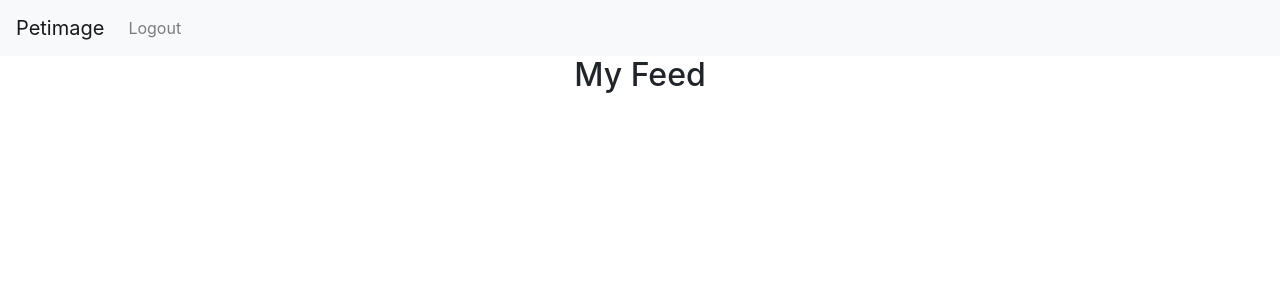
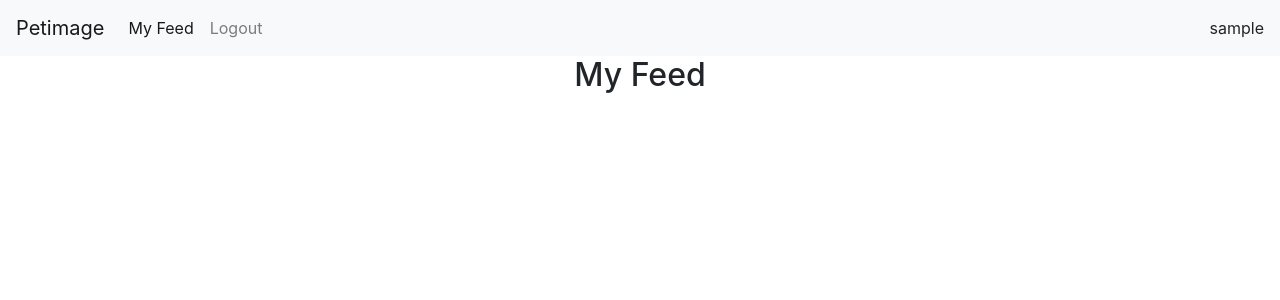
Before and after one commit to nancytaen/petimage, a Flask app: page /post/feed in a window 1280 px wide. Shown: the top 300 px of the page. Run offline with Flask 2, Linux system fonts and the light colour scheme; the visitor is signed in with stand-in values (Sample User, id 1); some libraries are stand-ins or nearby versions.

Commit message:
added user in navigation bar

```diff
--- a/application/navigation.py
+++ b/application/navigation.py
@@ -1,3 +1,6 @@
+from flask import session
+
+
 def top_level_nav(login=False, signup=False):
     """
     returns a list of pages to be displayed on navigation bar
@@ -11,9 +14,15 @@ def top_level_nav(login=False, signup=False):
             ]
 
 
-def logged_in_nav():
+def logged_in_nav(feed=False):
     """
     navigation bar content for logged in pages
     :return:
     """
-    return [{'name': 'Logout', 'url': '/logout', 'status': False}]
+    return [{'name': 'My Feed', 'url': '/post/feed', 'status': feed},
+            {'name': 'Logout', 'url': '/logout', 'status': False}]
+
+
+def logged_in_user():
+    return {'username': session['username']
+            }
--- a/application/templates/navigation.html
+++ b/application/templates/navigation.html
@@ -22,5 +22,12 @@
                 </li>
             {% endfor %}
         </ul>
+    {% if user %}
+        <ul class="navbar-nav ml-auto mt-2 mt-lg-0">
+            <li class="nav-item">
+                {{ user.username }}
+            </li>
+        </ul>
+    {% endif %}
     </div>
 </nav>
--- a/application/views/post.py
+++ b/application/views/post.py
@@ -1,6 +1,6 @@
-from flask import Blueprint, render_template
+from flask import Blueprint, render_template, session
 
-from application.navigation import logged_in_nav
+from application.navigation import logged_in_nav, logged_in_user
 
 post = Blueprint('post', __name__, template_folder="templates", static_folder="static")
 
@@ -8,4 +8,4 @@ post = Blueprint('post', __name__, template_folder="templates", static_folder="s
 @post.route('/post/feed')
 def feed_page():
     return render_template("post/feed.html", title="My Feed", description="Display posts",
-                           nav=logged_in_nav())
+                           nav=logged_in_nav(feed=True), user=logged_in_user())
```
Also changed, not shown: application/templates/user/account.html (added, +10 -0 lines).
